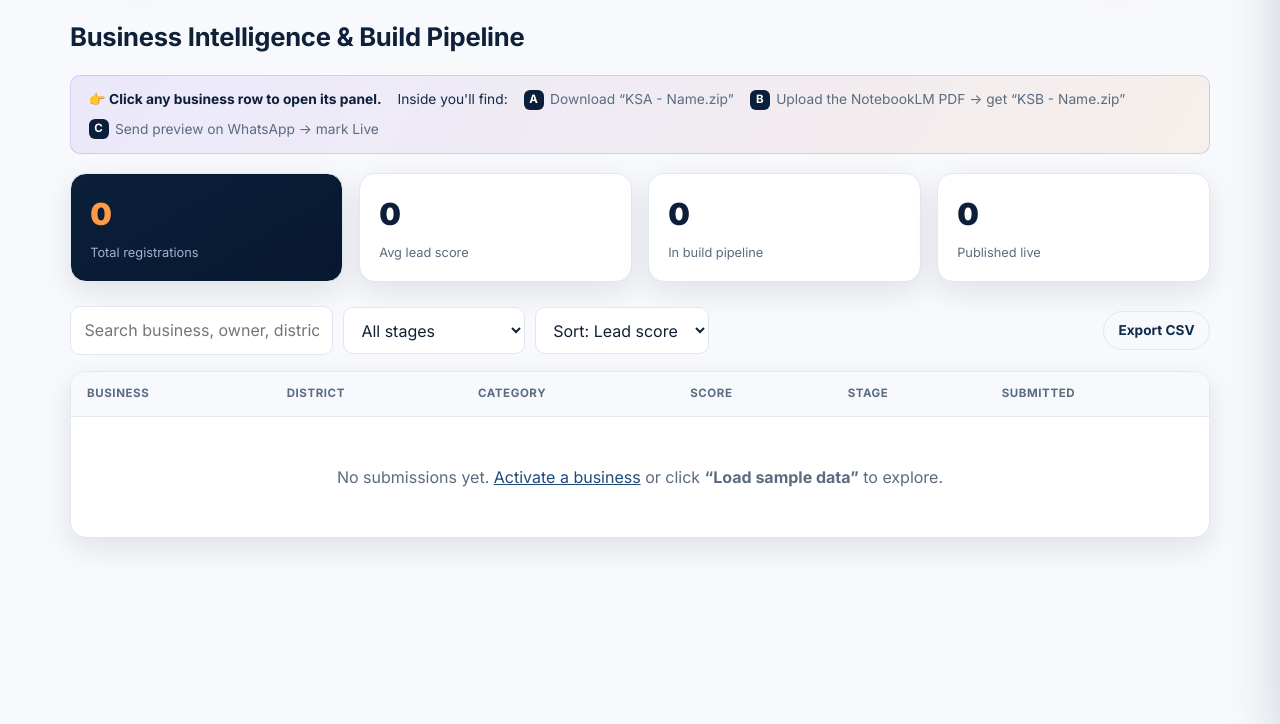
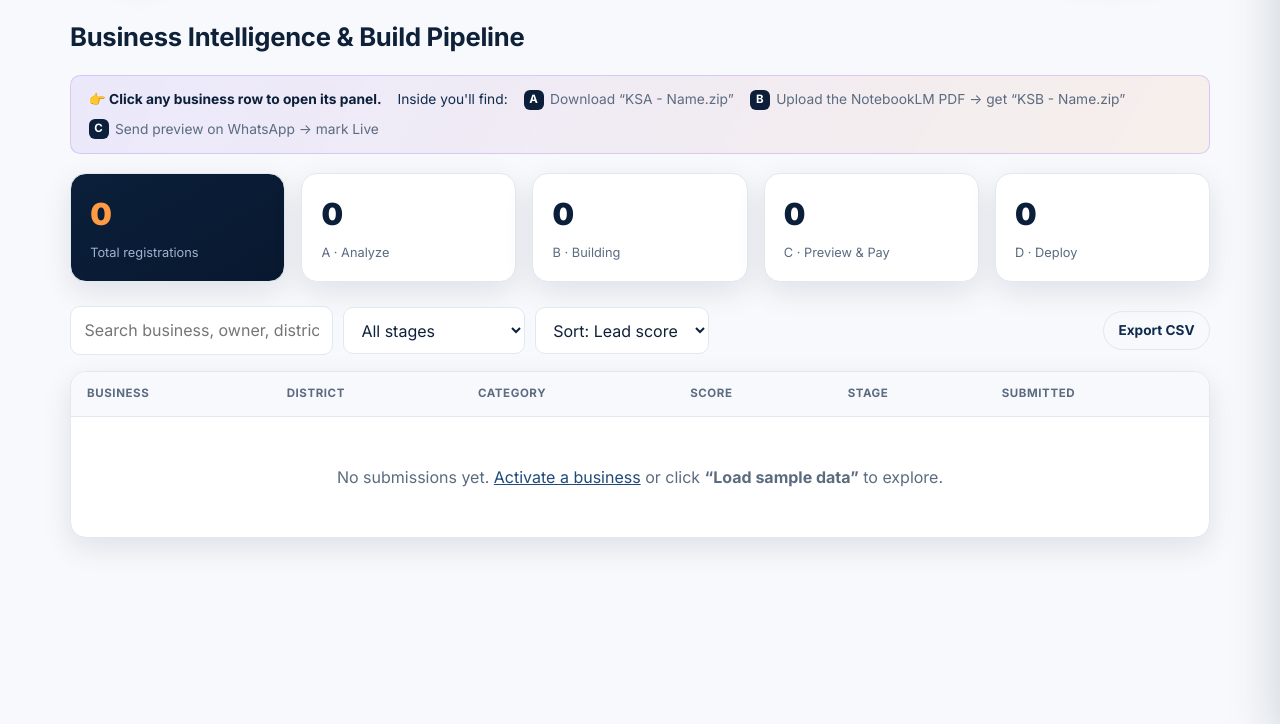
Before and after one commit to zaiwin-lab/KB-Khaaliq, a plain HTML site: page dashboard.html in a window 1280 px wide. Shown: the part 76-800 px from the top of the page. Drawn offline with nearby package versions, Linux system fonts and the light colour scheme.

Commit message:
feat(pipeline): rename stages A=Analyze B=Building C=Preview&Pay D=Deploy + KPI cards per stage

```diff
--- a/app.js
+++ b/app.js
@@ -276,7 +276,7 @@ https://mybiz.com"></textarea>
     collect();
     data.summary = E.summarize(data);
     data.leadScore = data.summary.leadScore;
-    data.status = "A · New";
+    data.status = "A · Analyze";
     data.submittedAt = new Date().toISOString();
     E.upsert(data);
     localStorage.removeItem(D.DRAFT_KEY);
--- a/dashboard.js
+++ b/dashboard.js
@@ -19,14 +19,14 @@
   /* ---------- KPIs (pipeline aware) -------------------------------- */
   function renderKpis(list) {
     const total = list.length;
-    const avg = total ? Math.round(list.reduce((a, r) => a + (r.leadScore || 0), 0) / total) : 0;
-    const buildReady = list.filter(r => /^B|^C/.test(r.status || "")).length;
-    const live = list.filter(r => /^D/.test(r.status || "")).length;
+    const cnt = re => list.filter(r => re.test(r.status || "A")).length;
+    const a = cnt(/^A/), b = cnt(/^B/), c = cnt(/^C/), d = cnt(/^D/);
     $("#kpis").innerHTML = `
       <div class="kpi accent"><strong>${total}</strong><span>Total registrations</span></div>
-      <div class="kpi"><strong>${avg}</strong><span>Avg lead score</span></div>
-      <div class="kpi"><strong>${buildReady}</strong><span>In build pipeline</span></div>
-      <div class="kpi"><strong>${live}</strong><span>Published live</span></div>`;
+      <div class="kpi"><strong>${a}</strong><span>A · Analyze</span></div>
+      <div class="kpi"><strong>${b}</strong><span>B · Building</span></div>
+      <div class="kpi"><strong>${c}</strong><span>C · Preview &amp; Pay</span></div>
+      <div class="kpi"><strong>${d}</strong><span>D · Deploy</span></div>`;
   }
 
   /* ---------- table ------------------------------------------------- */
@@ -55,7 +55,7 @@
         <td class="hide-sm">${esc(r.district || "—")}</td>
         <td class="hide-sm">${esc(r.category || "—")}</td>
         <td><span class="score-pill" style="background:${scoreColor(r.leadScore || 0)}">${r.leadScore || 0}</span></td>
-        <td><span class="status-tag">${esc(r.status || "A · New")}</span></td>
+        <td><span class="status-tag">${esc(r.status || "A · Analyze")}</span></td>
         <td class="hide-sm" style="color:var(--muted);font-size:.82rem">${(r.submittedAt || "").slice(0, 10)}</td>
       </tr>`).join("");
     $$("#rows tr").forEach(tr => tr.onclick = () => openDrawer(tr.dataset.id));
@@ -116,7 +116,7 @@
       </div>
 
       <div class="d-section pipeline">
-        <h4>🔄 Build Pipeline — 3 simple stages</h4>
+        <h4>🔄 Build Pipeline — A · B · C · D</h4>
 
         <p class="pipe-step">STAGE A · Download the client's input</p>
         <div class="d-actions">
@@ -129,7 +129,7 @@
         <div class="zip-zone ${pkg ? "filled" : ""}" id="zipZone">
           ${pkg ? pkgHtml(pkg) : `<span class="zip-ic">⬆️</span>
             <strong>Drop the NotebookLM PDF here</strong>
-            <span class="hint">Builds &amp; downloads <b>KSB - ${esc(fb)}.zip</b> with the PDF embedded, and moves the stage to “Build Ready”.</span>`}
+            <span class="hint">Builds &amp; downloads <b>KSB - ${esc(fb)}.zip</b> with the PDF embedded, and moves the stage to “B · Building”.</span>`}
           <input type="file" id="zipInput" accept=".zip,.pdf,.ppt,.pptx,.png,.jpg,.jpeg,.webp" multiple hidden />
         </div>
         ${pkg ? `<div class="d-actions"><button class="btn btn-dark btn-sm" id="rebuildZip">⬇ Re-download “KSB - ${esc(fb)}.zip”</button></div>` : ""}
@@ -152,7 +152,7 @@
         <div class="d-actions">
           <button class="btn btn-ghost btn-sm" data-set="B · Building">B · Building</button>
           <button class="btn btn-ghost btn-sm" data-set="C · Preview & Pay">C · Preview &amp; Pay</button>
-          <button class="btn btn-ghost btn-sm" data-set="D · Live">D · Live 🎉</button>
+          <button class="btn btn-ghost btn-sm" data-set="D · Deploy">D · Deploy 🚀</button>
         </div>
       </div>
 
@@ -325,7 +325,7 @@
     base.forEach(b => {
       if (existing.has(b.businessName.toLowerCase())) return; // no duplicates
       const rec = Object.assign({ id: E.uid(), links: [], otherLinks: [], files: [],
-        createdAt: new Date().toISOString(), submittedAt: new Date().toISOString(), status: "A · New" }, b);
+        createdAt: new Date().toISOString(), submittedAt: new Date().toISOString(), status: "A · Analyze" }, b);
       E.ingestLinks(b.linkText, rec);
       rec.summary = E.summarize(rec); rec.leadScore = rec.summary.leadScore;
       E.upsert(rec);
--- a/data.js
+++ b/data.js
@@ -61,7 +61,7 @@
 
   // Simple 4-stage pipeline (A → D), mirrors the KSA/KSB build flow.
   const STATUSES = [
-    "A · New", "B · Building", "C · Preview & Pay", "D · Live"
+    "A · Analyze", "B · Building", "C · Preview & Pay", "D · Deploy"
   ];
 
   // What every business receives — straight from the SDC poster offer.
--- a/style.css
+++ b/style.css
@@ -270,7 +270,7 @@ input.invalid, select.invalid, textarea.invalid { border-color: #e0494b; box-sha
 .admin-wrap { max-width: 1180px; margin: 2rem auto; padding: 0 1.25rem; }
 .admin-head { display: flex; flex-wrap: wrap; align-items: center; justify-content: space-between; gap: 1rem; margin-bottom: 1.5rem; }
 .admin-head h1 { font-size: 1.6rem; margin: 0; }
-.kpis { display: grid; grid-template-columns: repeat(4,1fr); gap: 1rem; margin-bottom: 1.5rem; }
+.kpis { display: grid; grid-template-columns: repeat(5,1fr); gap: 1rem; margin-bottom: 1.5rem; }
 .kpi { background: #fff; border: 1px solid var(--line); border-radius: var(--radius); padding: 1.1rem 1.2rem; box-shadow: var(--shadow); }
 .kpi strong { display: block; font-size: 1.9rem; font-weight: 900; color: var(--navy-800); }
 .kpi span { font-size: .8rem; color: var(--muted); }
```
